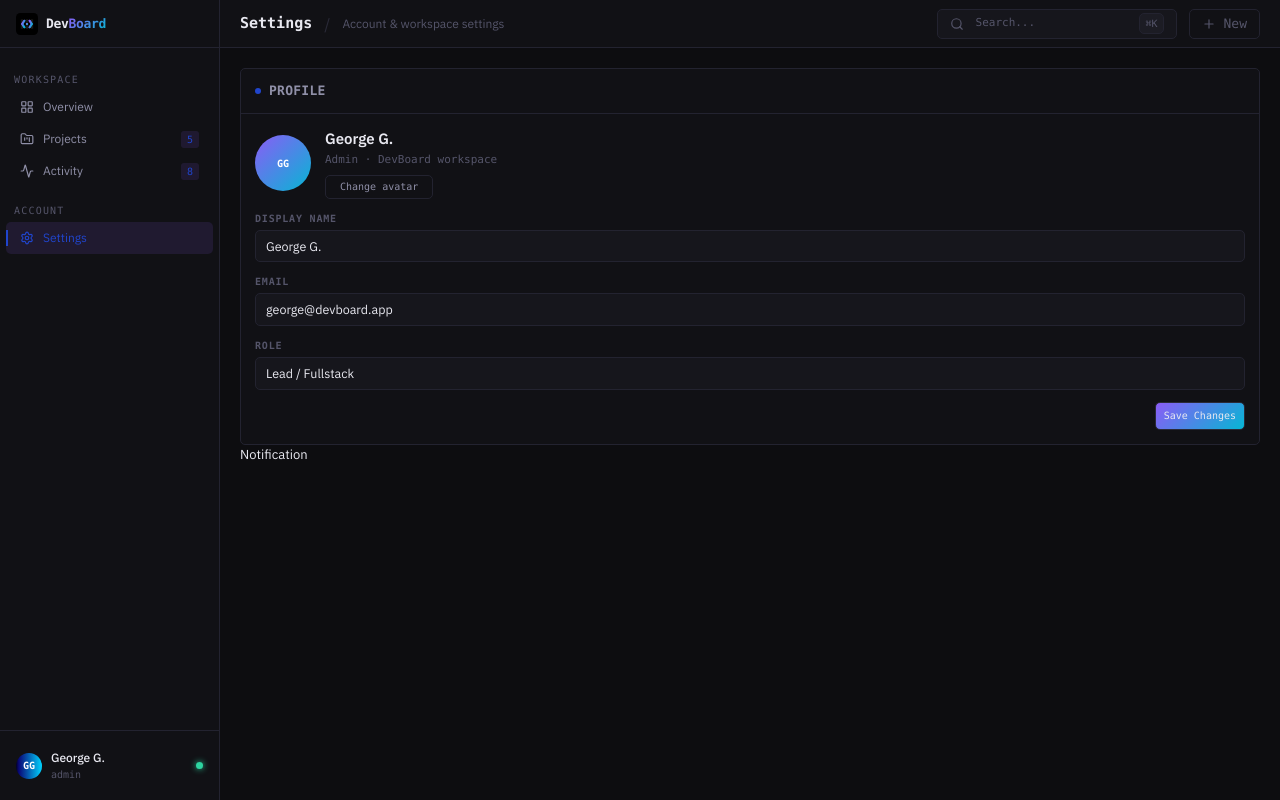
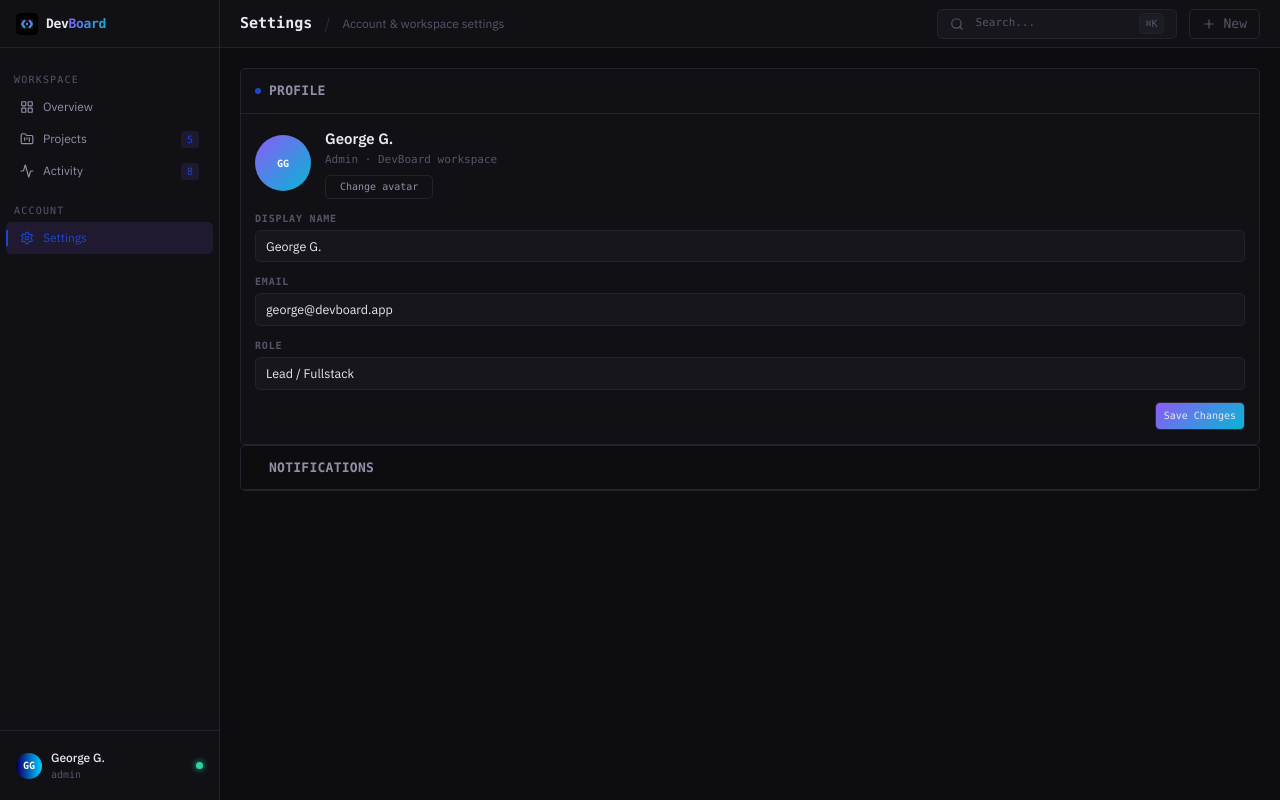
Before and after one commit to georgegoodluck/DevBoard, a Next.js app: page /settings in a window 1280 px wide. Built offline with nearby package versions, Linux system fonts and the light colour scheme.

Commit message:
feat: add CardHeader component
add CardHeader into NoftificationSettings and style NotificationSettings container

```diff
--- a/components/settings/NotificationSettings.tsx
+++ b/components/settings/NotificationSettings.tsx
@@ -1,7 +1,9 @@
+import CardHeader from "@/components/ui/CardHeader";
+
 export default function NotificationSettings() {
   return (
-    <div>
-      <h1>Notification</h1>
+    <div className="border border-(--border) rounded-(--radius) bg-(--bg1 overflow-hidden">
+      <CardHeader title="Notifications" dotColor="var-(--amber)" />
     </div>
   );
 }
```
